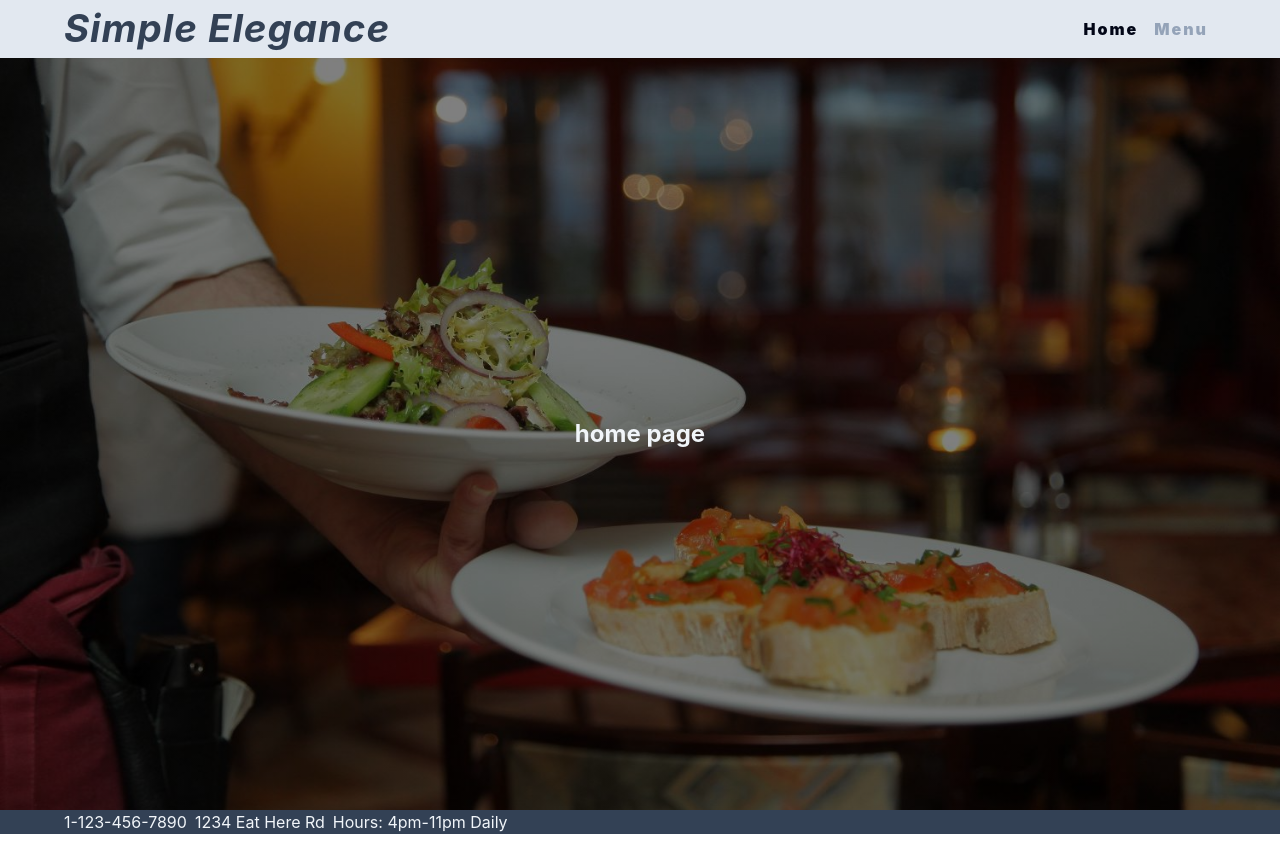
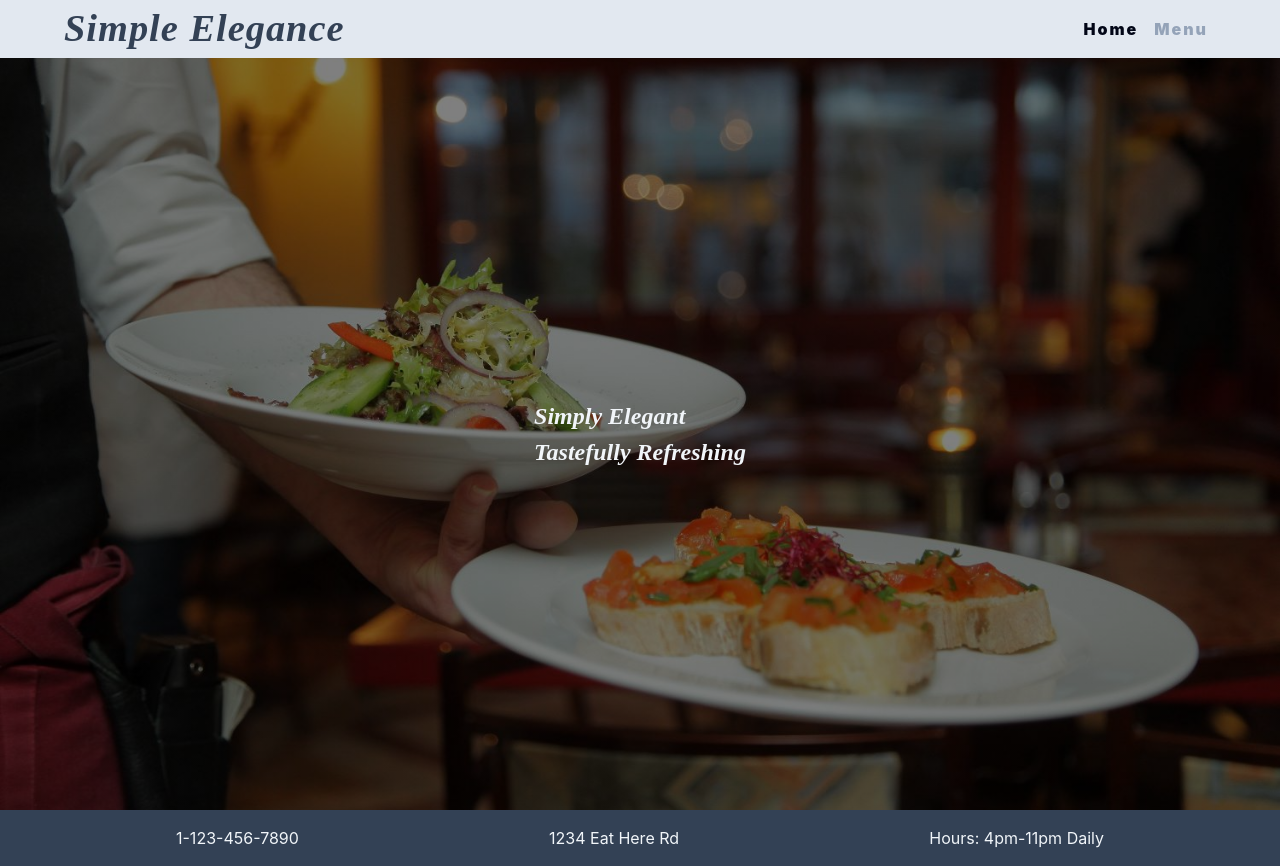
Before and after one commit to ken-cherry/restaurant-vite, a React (Vite) app: page / in a window 1280 px wide. Before the commit the page ends 834 px from the top, so only its background shows below. Built offline with nearby package versions, Linux system fonts and the light colour scheme.

Commit message:
Styled: footer,navbar,hero

```diff
--- a/src/components/Footer.jsx
+++ b/src/components/Footer.jsx
@@ -33,14 +33,10 @@ const Wrapper = styled.section`
     margin-top: 1rem;
   }
   @media (min-width: 768px) {
-    .footer-center {
+    .contact-info {
       flex-direction: row;
       justify-content: space-between;
-      align-items: center;
-    }
-    .contact-info {
-      flex-direction: row;
-      margin-top: 0;
+      margin: 1rem 7rem;
     }
   }
 `;
--- a/src/components/Navbar.jsx
+++ b/src/components/Navbar.jsx
@@ -39,6 +39,7 @@ const Wrapper = styled.nav`
     letter-spacing: var(--letterSpacing);
     font-weight: 700;
     color: var(--slate-700);
+    font-family: serif;
     font-style: italic;
   }
   .nav-links {
--- a/src/index.css
+++ b/src/index.css
@@ -151,22 +151,3 @@ HERO
   background-image: linear-gradient(rgba(0, 0, 0, 0.5), rgba(0, 0, 0, 0.5)),
     url("./images/hero-background-2.jpg") !important;
 }
-
-.hero-center {
-  /* color: var(--slate-100); */
-  /* height: calc(100vh - 3rem);
-  width: 80vw; */
-  /* background-color: var(--grey-1); */
-}
-/* .page {
-  width: var(--view-width);
-  max-width: var(--max-width);
-  margin: 0 auto;
-  padding: 5rem 2rem;
-} */
-/* .page {
-  width: var(--view-width);
-  max-width: var(--max-width);
-  margin: 0 auto;
-  padding: 5rem 2rem;
-} */
--- a/src/pages/Hero.jsx
+++ b/src/pages/Hero.jsx
@@ -6,7 +6,8 @@ const Hero = () => {
     <Wrapper>
       <div className="hero-container">
         <div className="hero-center">
-          <h1>home page</h1>
+          <h1>Simply Elegant</h1>
+          <h1>Tastefully Refreshing</h1>
         </div>
       </div>
     </Wrapper>
@@ -24,6 +25,8 @@ const Wrapper = styled.section`
   }
   .hero-center {
     color: var(--slate-100);
+    font-family: serif;
+    font-style: italic;
   }
 `;
 export default Hero;
--- a/src/pages/Menu.jsx
+++ b/src/pages/Menu.jsx
@@ -3,9 +3,9 @@ import { Link } from "react-router-dom";
 
 const Menu = () => {
   return (
-    <div>
+    <section>
       <h2>Menu</h2>
-    </div>
+    </section>
   );
 };
 
```
